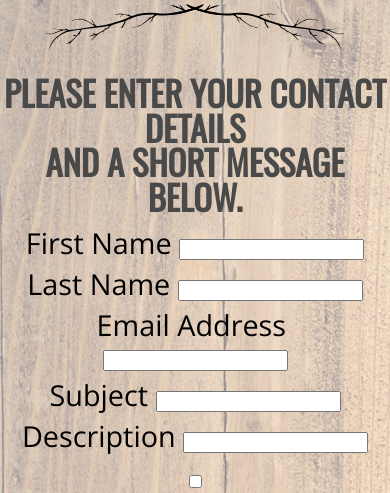
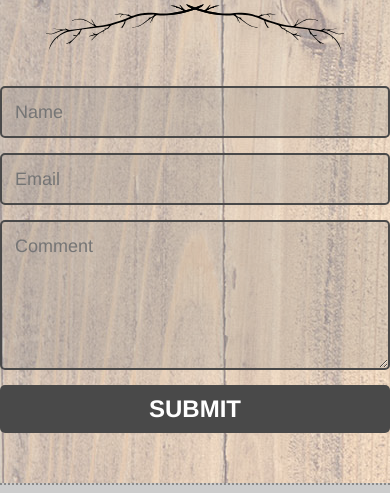
Before and after one commit to aaronswork/lupine, a plain HTML site: page contact.html in a window 390 px wide. Shown: the part 351-844 px from the top of the page. Drawn offline with nearby package versions, Linux system fonts and the light colour scheme.

Commit message:
Re-styled form and added fullscreen to mobile menu

```diff
--- a/contact.html
+++ b/contact.html
@@ -17,7 +17,7 @@
 	<header id="hbar">
 		<input type="image" src="img/menubtn.svg" id="btn1" alt="Menu Button">
 		<a href="index.html"><img id="h_logo" src="img/hlogo.svg" alt="Lupine Whiskey"></a>
-			<nav>
+			<nav id="fullscreen">
 				<ul id="h_nav">
 					<li><a href="index.html">HOME</a></li>
 					<li><a href="drinks.html">THE&nbsp;DRINKS</a></li>
@@ -38,18 +38,11 @@
 				<img src="img/twigs.svg" class="twigs" alt="twigs">
 
     <form action="#" method="post" id="theForm">
-        <fieldset><h3>PLEASE ENTER YOUR CONTACT DETAILS<br>
-AND A SHORT MESSAGE BELOW.</h3>
-			<div class="form_box"><label for="firstName">First Name</label>&nbsp;<input type="text" name="firstName" id="firstName"></div>
-			<div class="form_box"><label for="lastName">Last Name</label>&nbsp;<input type="text" name="lastName" id="lastName"></div>
-			<div class="form_box"><label for="email">Email Address</label>&nbsp;<input type="email" name="email" id="email"></div>
-			<div class="form_box"><label for="subject">Subject</label>&nbsp;<input type="text" name="subject" id="subject"></div>
-			<div class="form_box"><label for="description">Description</label>&nbsp;<input type="text" name="description" id="description"></div>
-			<div class="form_box"><input type="checkbox" name="terms" id="terms"><p>I expressly give my consent to the processing of my personal data for
-promotional activities by Lupine Whiskey Co., other companies of the
-Lupine Whiskey group and data processors for Lupine Whiskey as
-detailed in the Privacy Policy</p></div>
-			<div class="form_box"><input type="submit" value="Submit" id="submit"></div>
+	<input name="name" type="text" class="feedback-input" placeholder="Name" />
+	<input name="email" type="text" class="feedback-input" placeholder="Email" />
+	<textarea name="text" class="feedback-input" placeholder="Comment"></textarea>
+<input type="submit" value="SUBMIT"/>
+</form>
         </fieldset>
     </form>
 </section>
--- a/css/styles.css
+++ b/css/styles.css
@@ -352,6 +352,54 @@ header a {
 	right: 5px;
 	z-index: 20;
 }
+#fullscreen {
+	background-color: rgb(204 204 204);
+}
+
+/* FORM STYLES */
+form { max-width:800px; margin:20px auto; }
+
+.feedback-input {
+  color:black;
+  font-family: Helvetica, Arial, sans-serif;
+  font-weight:500;
+  font-size: 18px;
+  border-radius: 5px;
+  line-height: 22px;
+  background-color: rgb(120, 120, 120, 0.2);
+  border:2px solid rgb(73, 73, 73);
+  transition: all 0.3s;
+  padding: 13px;
+  margin-bottom: 15px;
+  width:100%;
+  box-sizing: border-box;
+  outline:0;
+}
+
+.feedback-input:focus { border:2px solid rgb(73, 73, 73); }
+
+textarea {
+  height: 150px;
+  line-height: 150%;
+  resize:vertical;
+}
+
+[type="submit"] {
+  font-family: Helvetica, Arial, sans-serif;
+  width: 100%;
+  background:rgb(73, 73, 73);
+  border-radius:5px;
+  border:0;
+  cursor:pointer;
+  color:white;
+  font-size:24px;
+  padding-top:10px;
+  padding-bottom:10px;
+  transition: all 0.3s;
+  margin-top:-4px;
+  font-weight:700;
+}
+[type="submit"]:hover { background:rgb(37, 48, 85); }
 
 /* RESPONSIVE ELEMENTS */
 
--- a/js/scripts.js
+++ b/js/scripts.js
@@ -37,12 +37,15 @@ if(i===0){
 
 /* Toggle between showing and hiding mobile menu when the user clicks on the icon, change hamburger button to 'X' */
 var y = document.getElementById("h_nav");
+var element = document.getElementById("fullscreen");
 function mobMenu() {
   if (y.style.display === "block") {
     y.style.display = "none";
+    element.style.height = "0px";
     document.getElementById("btn1").src = ('img/menubtn.svg');
   } else {
     y.style.display = "block";
+    element.style.height = "100vh";
     document.getElementById("btn1").src = ('img/xbtn.svg');
   }
 }
@@ -57,6 +60,7 @@ if (mqdt.matches) {
   }
 if (mqmb.matches) {
     y.style.display = "none";  // window width is less than 1050px
+    element.style.height = "0px";
 }
 }
 
```
Also changed, not shown: drinks.html (+1 -1 lines), index.html (+1 -1 lines), sitemap.html (+1 -1 lines), whiskey.html (+1 -1 lines).
